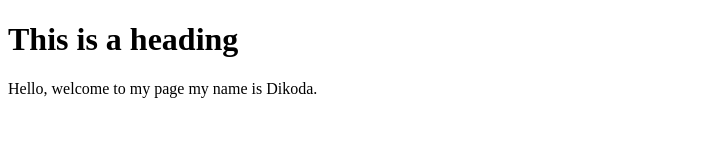
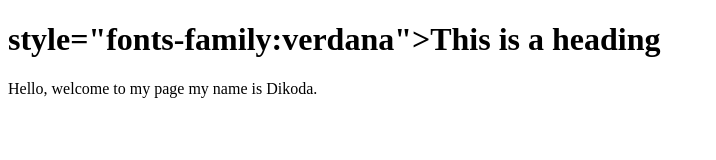
Before and after one commit to Dikodakelly/Dikoda.github.io, a plain HTML site: page INDEX.html in a window 1280 px wide. Shown: the whole page, without its empty margins (0-716 px from the left). Drawn offline with Linux system fonts and the light colour scheme.

Commit message:
Update INDEX.html

```diff
--- a/INDEX.html
+++ b/INDEX.html
@@ -2,13 +2,13 @@
 <html>
 
 <head>
-<title>Dikoda Kelly
+<title>Dikoda Kelly/>
 </title>
 </head>
 
 <body>
 
-<h1 style="fonts-family:verdana">This is a heading</h1>
+<h1> style="fonts-family:verdana">This is a heading</h1>
 
 <img scr="pink-and-blue-galaxy-53724-1920x1200.jpg>
 
```
